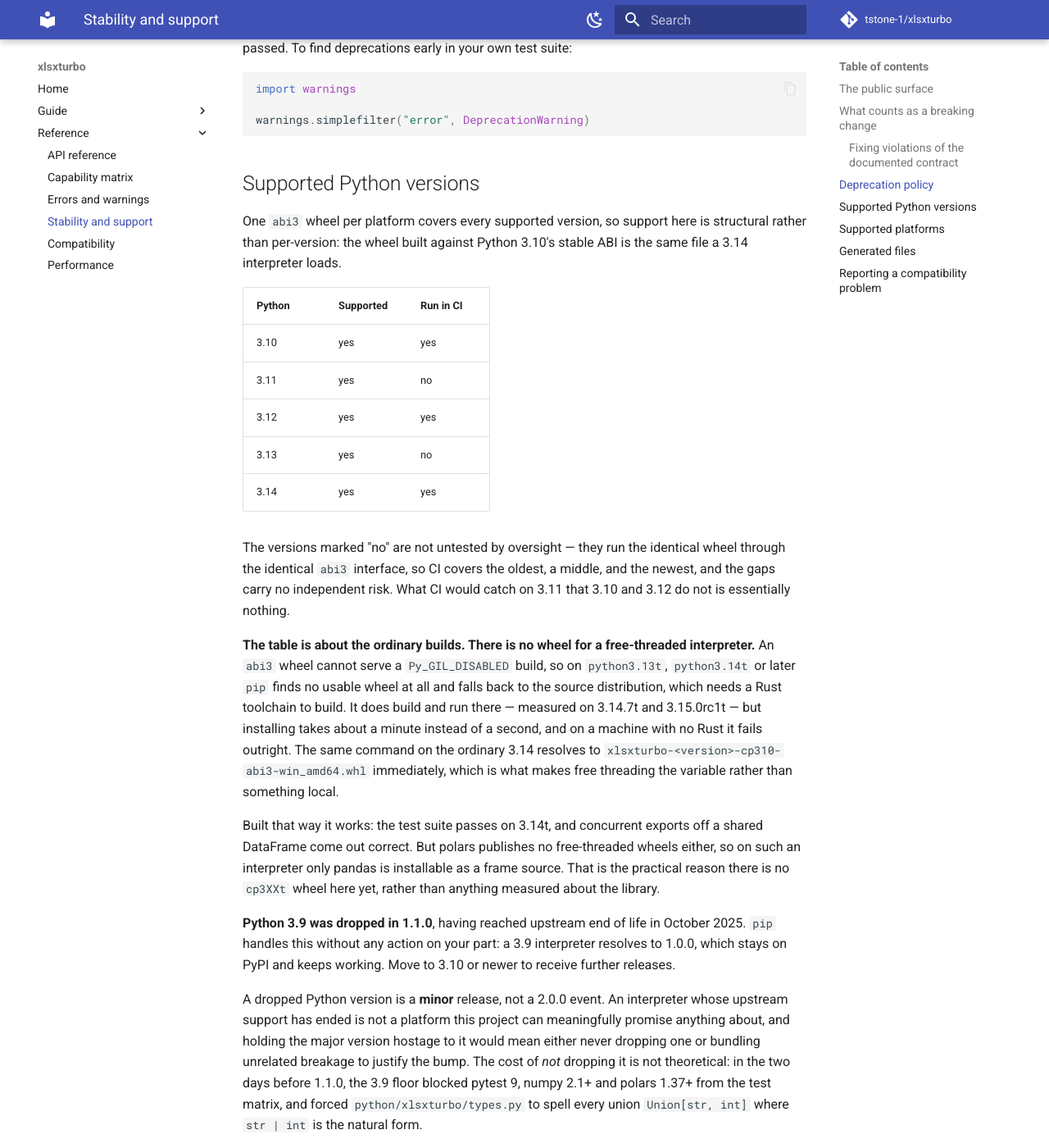
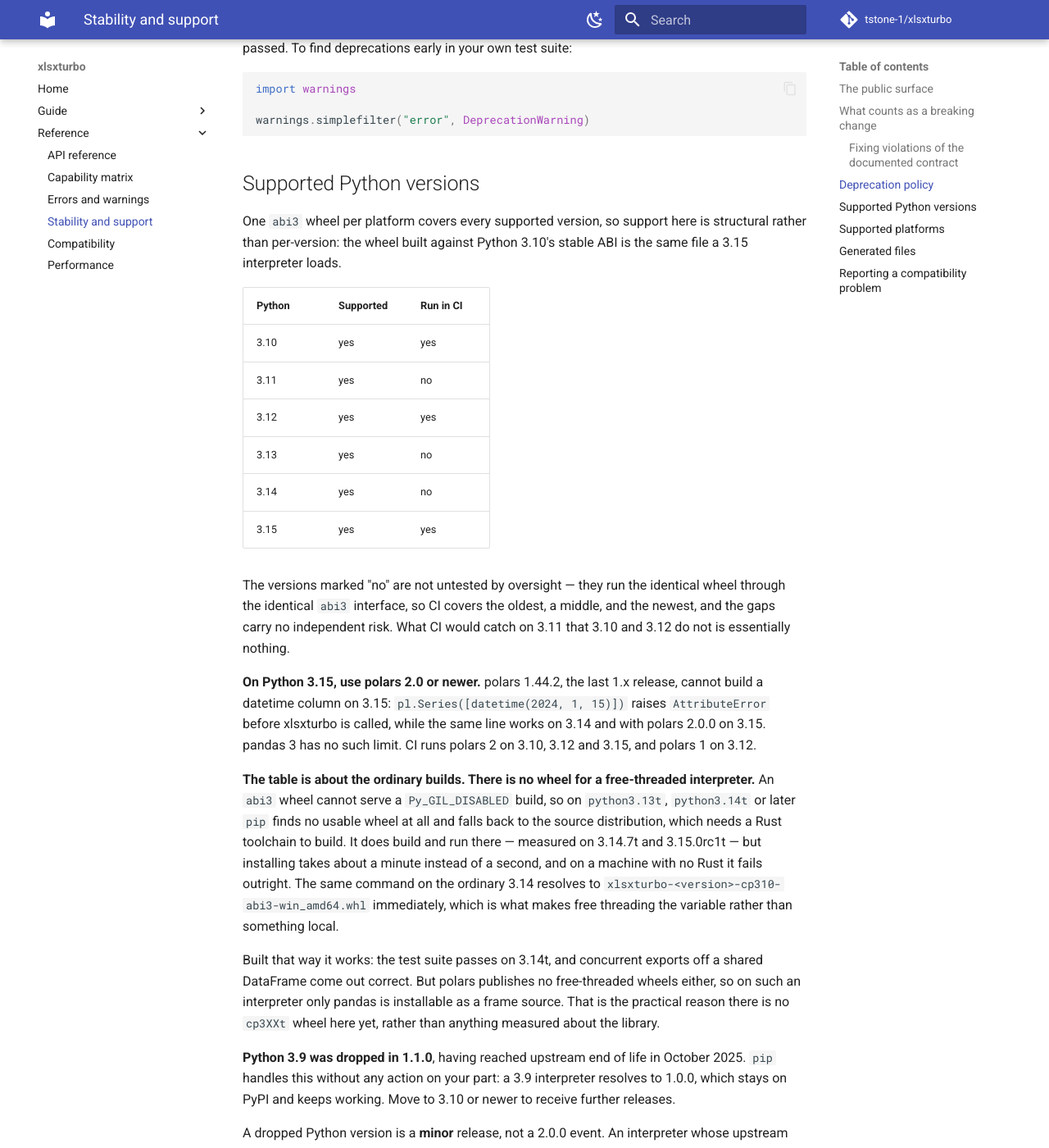
Before and after one commit to tstone-1/xlsxturbo, an MkDocs documentation site: the page built from docs/stability.md, in a window 1280 px wide and 1400 px high, scrolled down 2612 px. Shown: the whole window at 82% size. Built offline with MkDocs 1.6.1 and Material for MkDocs 9.7.7, drawn with Linux system fonts in a browser that asks for light colours; comment, search, counter and statistics services are not loaded.

Commit message:
Declare Python 3.15 and test against polars 2
The published abi3 wheel already installs and runs on 3.15.0, so this adds
the trove classifier and the stability page row and no code. CI runs 3.15
in place of 3.14, which keeps the oldest, a middle and the newest version.

A 3.15 leg needs polars 2: polars 1.44.2, the last 1.x release, cannot
build a datetime column on 3.15. The test range is now polars>=1.44.2,<3,
with one leg held to polars 1 through requirements-test-polars1.txt.

tests/test_ci_config.py now fails on any bounded requirement that spans
two majors without such a leg, where it checked pandas only.

```diff
--- a/docs/stability.md
+++ b/docs/stability.md
@@ -102,7 +102,7 @@
 
 One `abi3` wheel per platform covers every supported version, so support here is structural
 rather than per-version: the wheel built against Python 3.10's stable ABI is the same file a
-3.14 interpreter loads.
+3.15 interpreter loads.
 
 | Python | Supported | Run in CI |
 |--------|-----------|-----------|
@@ -110,12 +110,19 @@
 | 3.11 | yes | no |
 | 3.12 | yes | yes |
 | 3.13 | yes | no |
-| 3.14 | yes | yes |
+| 3.14 | yes | no |
+| 3.15 | yes | yes |
 
 The versions marked "no" are not untested by oversight — they run the identical wheel through
 the identical `abi3` interface, so CI covers the oldest, a middle, and the newest, and the
 gaps carry no independent risk. What CI would catch on 3.11 that 3.10 and 3.12 do not is
 essentially nothing.
+
+**On Python 3.15, use polars 2.0 or newer.** polars 1.44.2, the last 1.x release, cannot
+build a datetime column on 3.15: `pl.Series([datetime(2024, 1, 15)])` raises
+`AttributeError` before xlsxturbo is called, while the same line works on 3.14 and with
+polars 2.0.0 on 3.15. pandas 3 has no such limit. CI runs polars 2 on 3.10, 3.12 and 3.15,
+and polars 1 on 3.12.
 
 **The table is about the ordinary builds. There is no wheel for a free-threaded
 interpreter.** An `abi3` wheel cannot serve a `Py_GIL_DISABLED` build, so on `python3.13t`,
--- a/pyproject.toml
+++ b/pyproject.toml
@@ -35,6 +35,7 @@
     "Programming Language :: Python :: 3.12",
     "Programming Language :: Python :: 3.13",
     "Programming Language :: Python :: 3.14",
+    "Programming Language :: Python :: 3.15",
     "Programming Language :: Rust",
     "Topic :: Office/Business :: Financial :: Spreadsheet",
     "Topic :: Scientific/Engineering",
--- a/requirements-test.txt
+++ b/requirements-test.txt
@@ -14,7 +14,7 @@
 #
 # `tests/test_ci_config.py` fails if a workflow goes back to inlining the list.
 pandas>=2.3.3,<4
-polars>=1.44.2,<2
+polars>=1.44.2,<3
 openpyxl>=3.1.5,<4
 pytest>=9.1.1,<10
 pyyaml>=6.0.3,<7
```
Also changed, not shown: AGENTS.md (+2 -2 lines), CHANGELOG.md (+10 -0 lines), README.md (+2 -2 lines), dev-docs/python-versions.md (+16 -0 lines), dev-docs/testing.md (+10 -3 lines), requirements-test-polars1.txt (added, +20 -0 lines), 3 other files.
